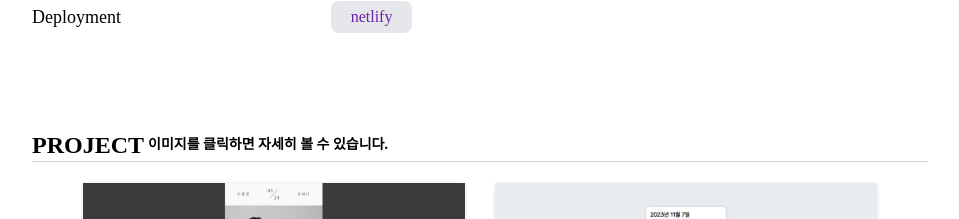
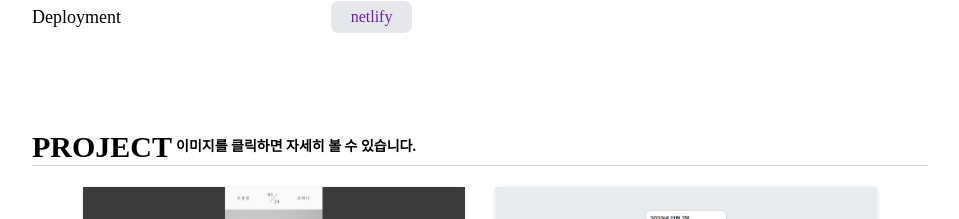
Before and after one commit to hyoni-ch/frontend-portfolio, a React (Create React App) app: page / in a window 1280 px wide. Shown: the part 1535-1754 px from the top of the page, without its empty margins (160-1119 px from the left). Built offline with nearby package versions, Linux system fonts and the light colour scheme; a web font is replaced by a local one.

Commit message:
리팩토링

```diff
--- a/src/components/Project.js
+++ b/src/components/Project.js
@@ -83,7 +83,7 @@ export default function Project() {
       <div id="projectBox" className="h-24" />
 
       <h2 className="flex items-center gap-1 text-3xl border-b border-gray-300 mb-5">
-        <h2>PROJECT</h2>
+        PROJECT
         <div className="text-sm animate-motion">
           이미지를 클릭하면 자세히 볼 수 있습니다.
         </div>
```
